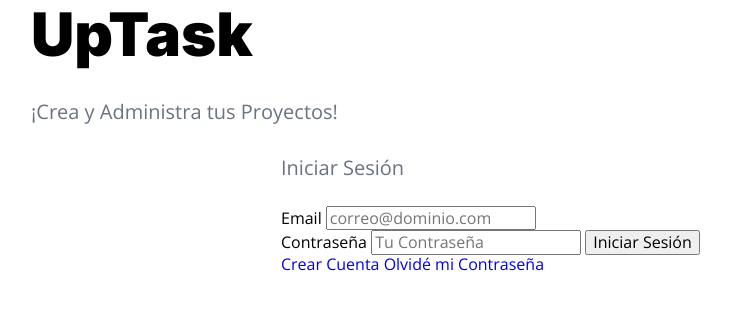
After one commit to ArturoHDZG/UpTask, a PHP site: template views/auth/login.php in a window 1280 px wide. The commit adds this page. Shown: the top 310 px of the page, without its empty margins (9-740 px from the left). Run offline with PHP 8.4, Linux system fonts and the light colour scheme; the template is opened without the code that fills it, so the values that code supplies are empty; style sheets or scripts are compiled from the project's sources.

Commit message:
Login form to login.php

```diff
--- /dev/null
+++ b/views/auth/create.php
@@ -0,0 +1 @@
+<h1>Crear Cuenta</h1>
--- /dev/null
+++ b/views/auth/login.php
@@ -0,0 +1,34 @@
+<div class="contenedor">
+  <h1>UpTask</h1>
+  <p>¡Crea y Administra tus Proyectos!</p>
+
+  <div class="contenedor-sm">
+    <p class="desc-pagina">Iniciar Sesión</p>
+    <form method="POST" action="/" class="form">
+      <div class="campo">
+        <label for="email">Email</label>
+        <input
+          id="email"
+          name="email"
+          type="email"
+          placeholder="correo@dominio.com"
+        >
+      </div>
+      <div class="campo">
+        <label for="password">Contraseña</label>
+        <input
+          id="password"
+          name="password"
+          type="password"
+          placeholder="Tu Contraseña"
+        >
+
+      <input class="boton" type="submit" value="Iniciar Sesión">
+      </div>
+    </form>
+    <div class="actions">
+      <a href="/create">Crear Cuenta</a>
+      <a href="/forget">Olvidé mi Contraseña</a>
+    </div>
+  </div>
+</div>
--- a/views/layout.php
+++ b/views/layout.php
@@ -32,7 +32,7 @@
   <link href="https://fonts.googleapis.com/css2?family=Inter:wght@400;700;900&family=Open+Sans&display=swap"
     rel="stylesheet">
   <link rel="stylesheet" href="/build/css/app.css">
-  <title>UpTask</title>
+  <title>UpTask <?php echo isset($title) ? " | " . $title : ""; ?></title>
 </head>
 
 <body>
```
Also changed, not shown: controllers/LoginController.php (+12 -6 lines), src/scss/base/_globales.scss (+9 -9 lines), src/scss/base/_mixins.scss (+6 -2 lines), src/scss/base/_tipografia.scss (+7 -9 lines).
